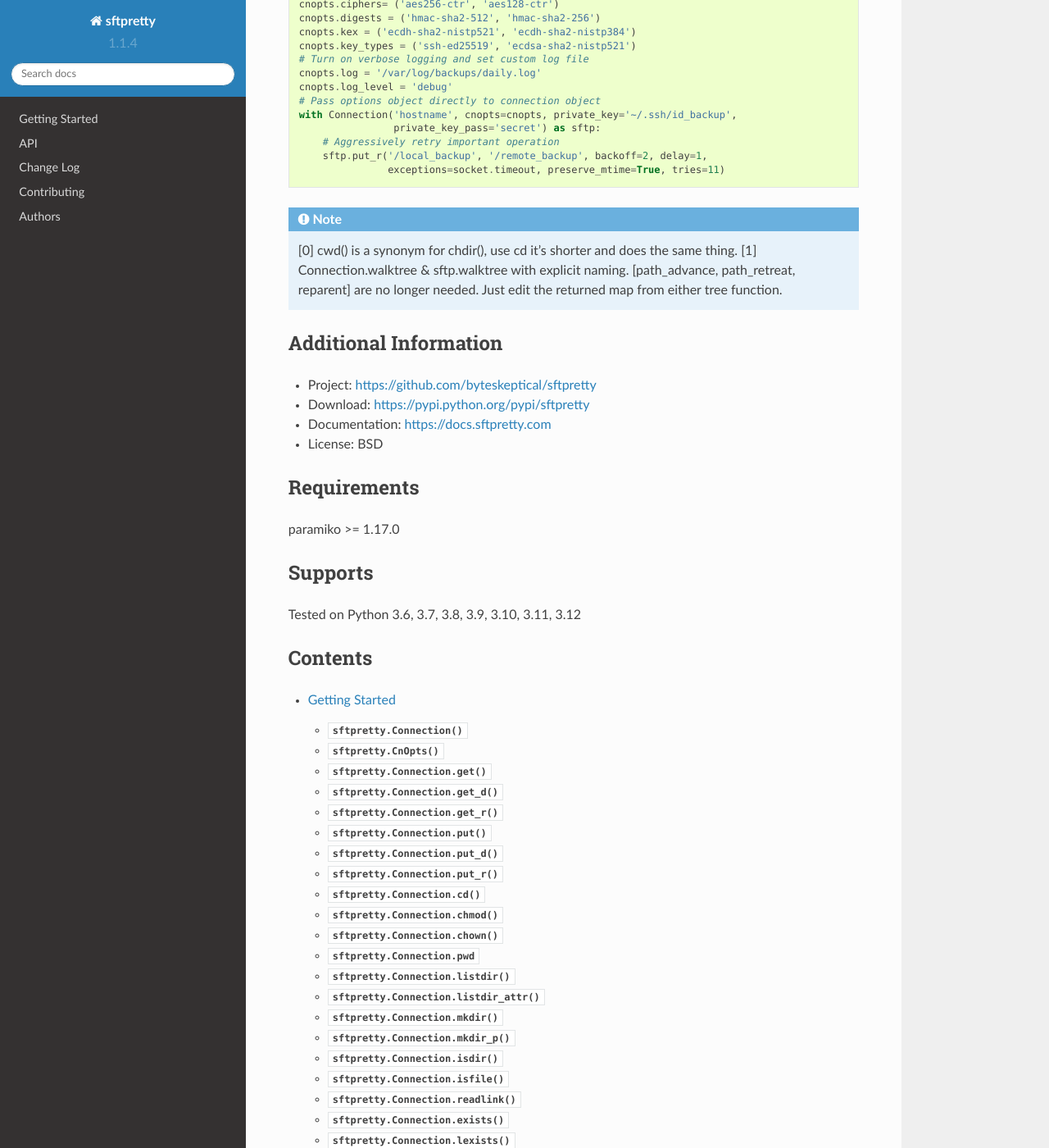
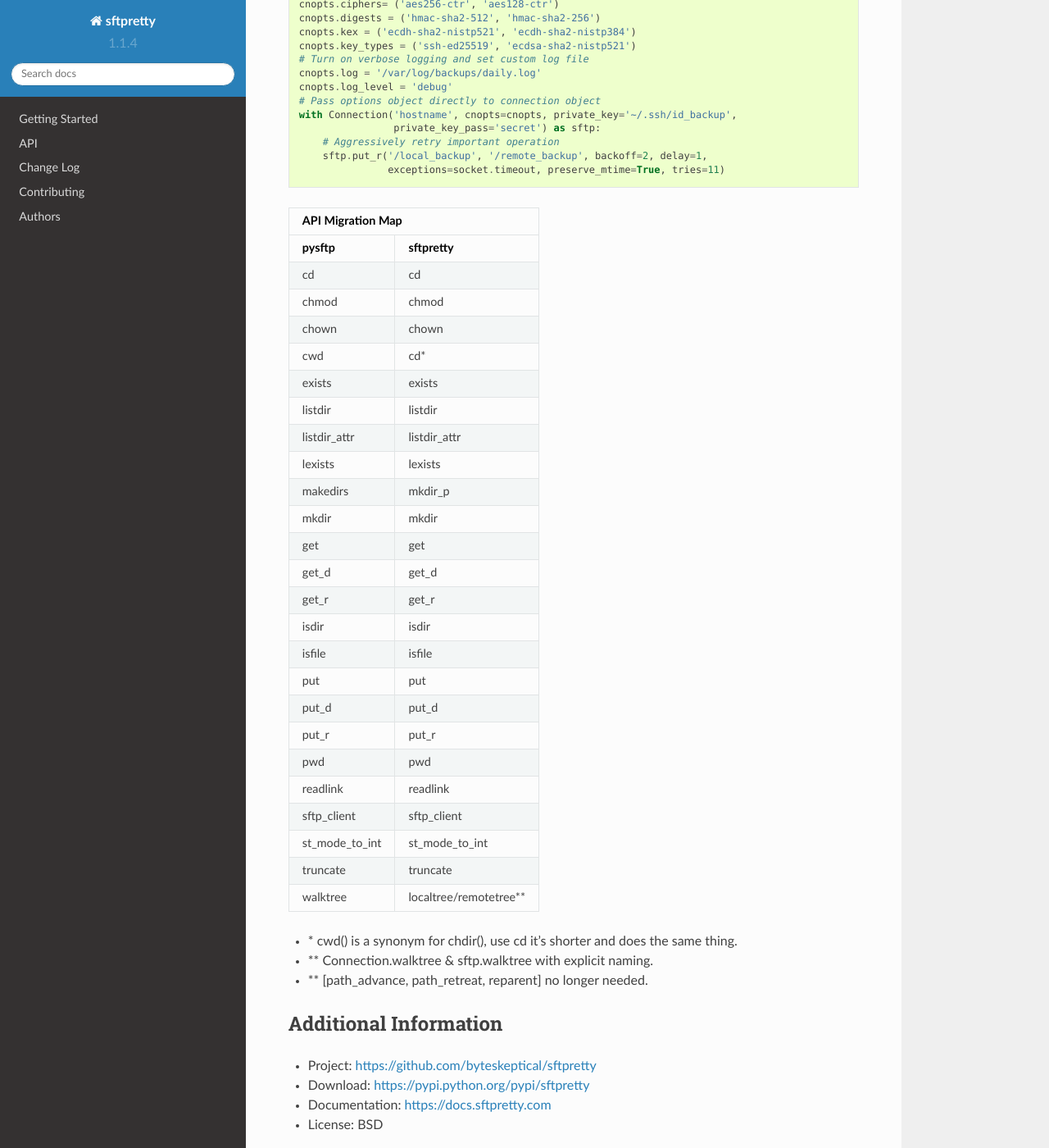
Before and after one commit to byteskeptical/sftpretty, a Sphinx documentation site: the page built from docs/index.rst, in a window 1280 px wide and 1400 px high, scrolled down 1813 px. Shown: the whole window at 82% size. Built offline with Sphinx 7.4.7 and the Read the Docs theme 2.0.0, drawn with Linux system fonts in a browser that asks for light colours.

Commit message:
going with a grid table

```diff
--- a/docs/index.rst
+++ b/docs/index.rst
@@ -107,66 +107,63 @@
                    exceptions=socket.timeout, preserve_mtime=True, tries=11)
 
 
-.. list-table:: PySFTP -> SFTPretty Migration Map
-   :widths: 25 25 50
-   :header-rows: 1
++-------------------+--------------------------+
+|               API Migration Map              |
++-------------------+--------------------------+
+|      pysftp       |        sftpretty         |
++===================+==========================+
+|        cd         |            cd            |
++-------------------+--------------------------+
+|       chmod       |          chmod           |
++-------------------+--------------------------+
+|       chown       |          chown           |
++-------------------+--------------------------+
+|        cwd        |           cd\*           |
++-------------------+--------------------------+
+|      exists       |          exists          |
++-------------------+--------------------------+
+|      listdir      |         listdir          |
++-------------------+--------------------------+
+|   listdir\_attr   |      listdir\_attr       |
++-------------------+--------------------------+
+|      lexists      |         lexists          |
++-------------------+--------------------------+
+|     makedirs      |         mkdir\_p         |
++-------------------+--------------------------+
+|       mkdir       |          mkdir           |
++-------------------+--------------------------+
+|        get        |           get            |
++-------------------+--------------------------+
+|      get\_d       |          get\_d          |
++-------------------+--------------------------+
+|      get\_r       |          get\_r          |
++-------------------+--------------------------+
+|       isdir       |          isdir           |
++-------------------+--------------------------+
+|      isfile       |          isfile          |
++-------------------+--------------------------+
+|        put        |           put            |
++-------------------+--------------------------+
+|      put\_d       |          put\_d          |
++-------------------+--------------------------+
+|      put\_r       |          put\_r          |
++-------------------+--------------------------+
+|        pwd        |           pwd            |
++-------------------+--------------------------+
+|     readlink      |         readlink         |
++-------------------+--------------------------+
+|   sftp\_client    |       sftp\_client       |
++-------------------+--------------------------+
+| st\_mode\_to\_int |    st\_mode\_to\_int     |
++-------------------+--------------------------+
+|     truncate      |         truncate         |
++-------------------+--------------------------+
+|     walktree      | localtree/remotetree\*\* |
++-------------------+--------------------------+
 
-   * - pysftp
-     - sftpretty
-   * - cd
-     - chmod
-     - chown
-     - cwd
-     - exists
-     - listdir
-     - listdir_attr
-     - lexists
-     - makedirs
-     - mkdir
-     - get
-     - get_d
-     - get_r
-     - isdir
-     - isfile
-     - put
-     - put_d
-     - put_r
-     - pwd
-     - readlink
-     - sftp_client
-     - st_mode_to_int
-     - truncate
-     - walktree
-   * - cd
-     - chmod
-     - chown
-     - [0]
-     - exists
-     - listdir
-     - listdir_attr
-     - lexists
-     - mkdir_p
-     - mkdir
-     - get
-     - get_d
-     - get_r
-     - isdir
-     - isfile
-     - put
-     - put_d
-     - put_r
-     - pwd
-     - readlink
-     - sftp_client
-     - st_mode_to_int
-     - truncate
-     - localtree/remotetree[1]
-
-.. note::
-  [0] cwd() is a synonym for chdir(), use cd it's shorter and does the same thing.
-  [1] Connection.walktree & sftp.walktree with explicit naming.
-  [path_advance, path_retreat, reparent] are no longer needed. Just edit the
-  returned map from either tree function.
+* \* cwd() is a synonym for chdir(), use cd it's shorter and does the same thing.
+* \*\* Connection.walktree & sftp.walktree with explicit naming.
+* \*\* [path_advance, path_retreat, reparent] no longer needed.
 
 
 Additional Information
```
Also changed, not shown: README.rst (+56 -59 lines).
